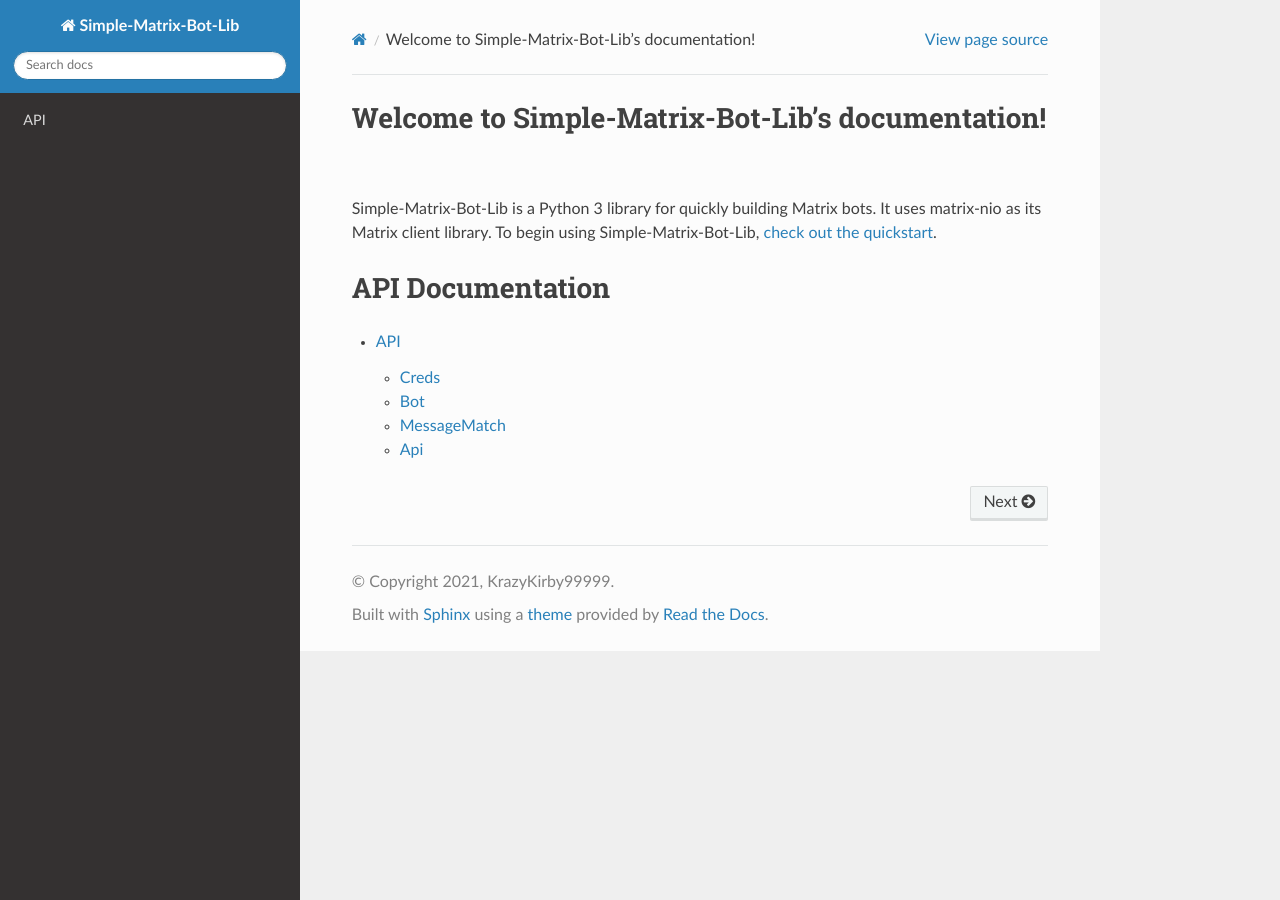
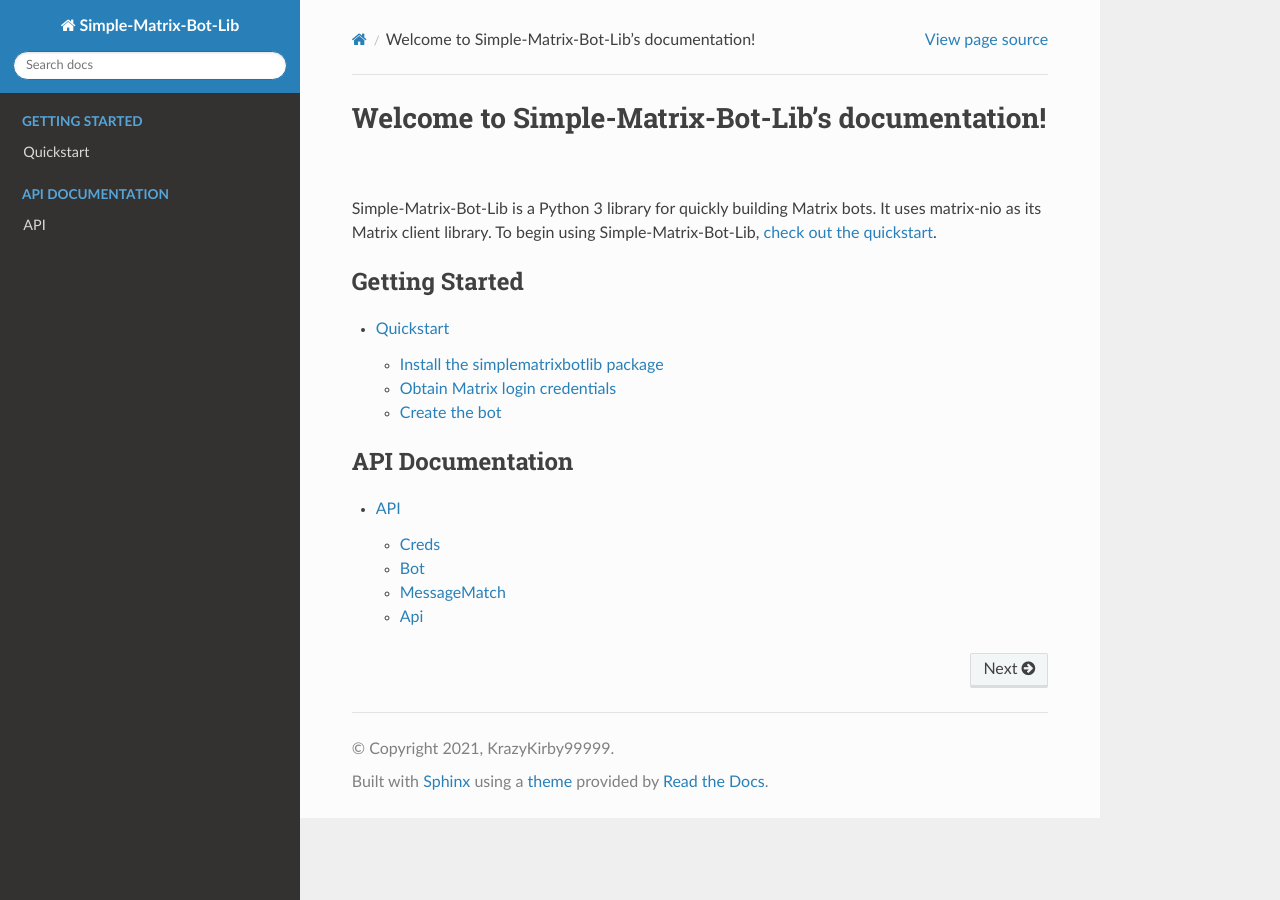
Before and after one commit to imbev/simplematrixbotlib, a Sphinx documentation site: the page built from doc/index.rst, in a window 1280 px wide. Built offline with Sphinx 7.4.7 and the Read the Docs theme 2.0.0, drawn with Linux system fonts in a browser that asks for light colours.

Commit message:
Reorganize index of docs

```diff
--- a/doc/index.rst
+++ b/doc/index.rst
@@ -7,9 +7,14 @@
 =================================================
 Simple-Matrix-Bot-Lib is a Python 3 library for quickly building Matrix bots. It uses matrix-nio as its Matrix client library. To begin using Simple-Matrix-Bot-Lib, :ref:`check out the quickstart <quickstart>`.
 
-API Documentation
-=================
 .. toctree::
-   :maxdepth: 10
+   :maxdepth: 2
+   :caption: Getting Started
+
+   quickstart
+
+.. toctree::
+   :maxdepth: 2
+   :caption: API Documentation
 
    api
```
